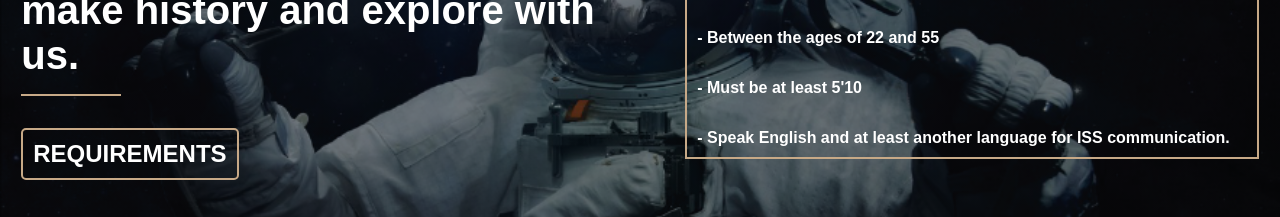
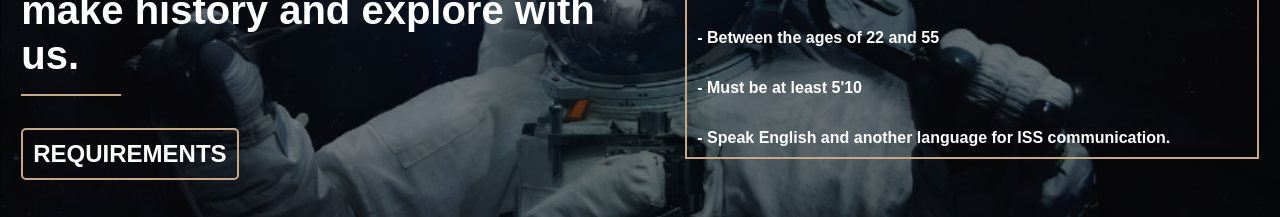
Before and after one commit to ramirorichmand/RR5_RoamingRami, a plain HTML site: page index.html in a window 1280 px wide. Shown: the part 4550-4767 px from the top of the page. Drawn offline with nearby package versions, Linux system fonts and the light colour scheme.

Commit message:
stuff stuff

```diff
--- a/index.html
+++ b/index.html
@@ -127,7 +127,7 @@
                 <h5>- Master or PhD holder in Comp Sci, Economics, Engineering or Physics</h5>
                 <h5>- Between the ages of 22 and 55</h5>
                 <h5>- Must be at least 5'10</h5>
-                <h5>- Speak English and at least another language for ISS communication.</h5>
+                <h5>- Speak English and another language for ISS communication.</h5>
               </div>
         </div>
 
```
